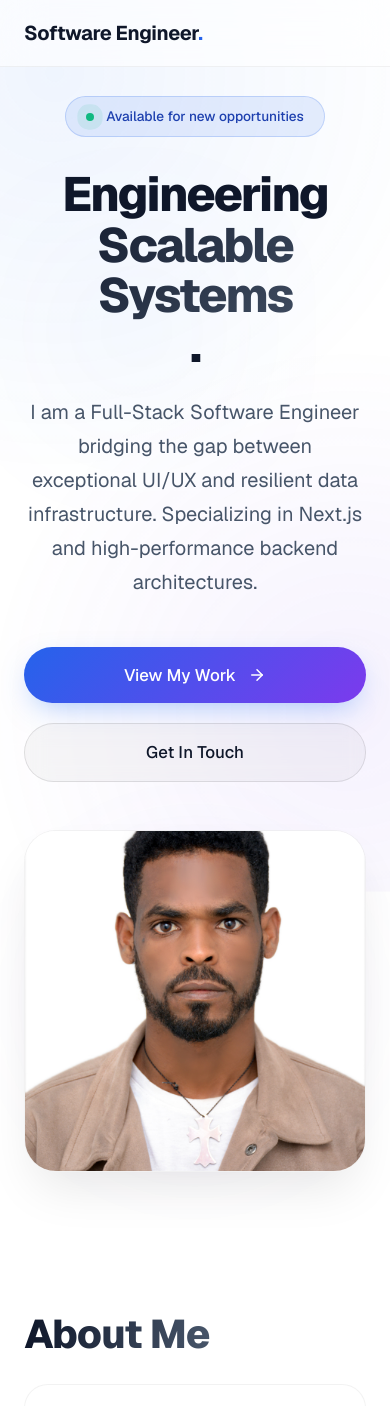
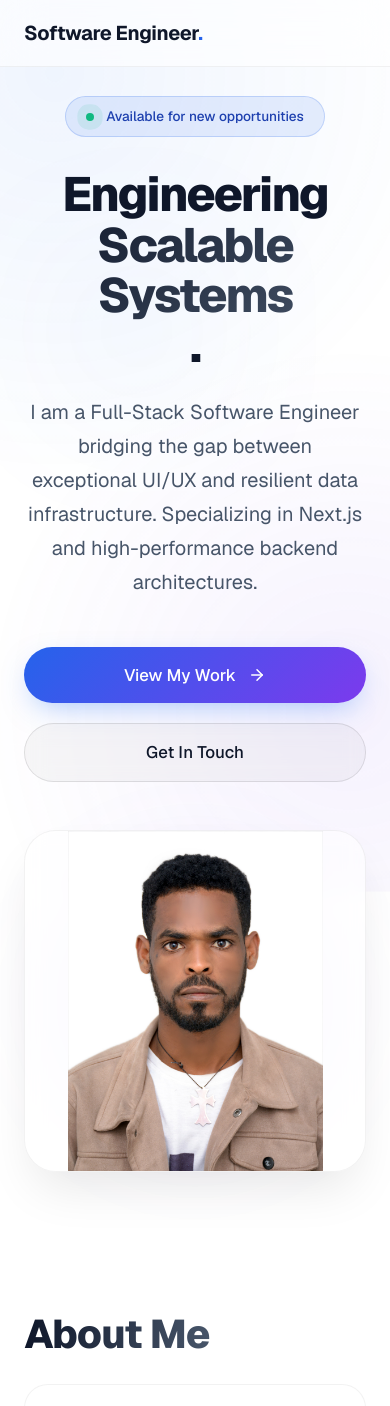
Before and after one commit to bire1210/My-Portfolio, a Next.js app: page / in a window 390 px wide. Shown: the top 1406 px of the page. Built offline with nearby package versions, Linux system fonts and the light colour scheme.

Commit message:
feat: add interactive hero section with animated tech badges and responsive layout

```diff
--- a/src/components/sections/Hero.css
+++ b/src/components/sections/Hero.css
@@ -114,6 +114,7 @@
 }
 
 .hero-image-container {
+  position: relative;
   border-radius: 2rem;
   overflow: hidden;
   border: 1px solid var(--glass-border);
--- a/src/components/sections/Hero.tsx
+++ b/src/components/sections/Hero.tsx
@@ -70,9 +70,8 @@ export default function Hero() {
             <Image
               src="/BG.JPG"
               alt="BG"
-              width={400}
-              height={400}
-              className="object-contain"
+              fill
+              style={{ objectFit: 'contain' }}
               priority
             />
           </motion.div>
```
